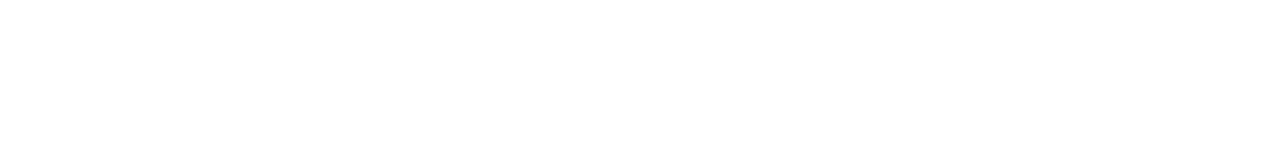
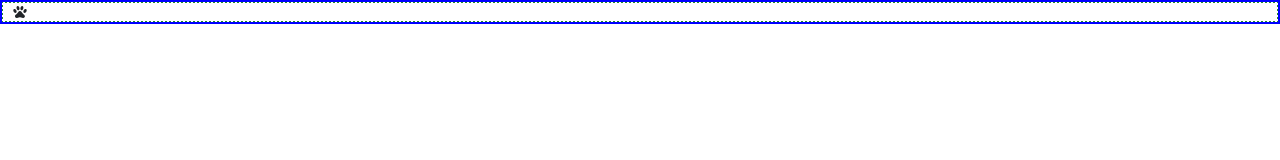
Before and after one commit to ScottWallin/checkpoint1, a plain HTML site: page index.html in a window 1280 px wide. Drawn offline with nearby package versions, Linux system fonts and the light colour scheme.

Commit message:
added colors and adjusted header

```diff
--- a/index.html
+++ b/index.html
@@ -7,6 +7,8 @@
     <link rel="stylesheet" href="https://cdnjs.cloudflare.com/ajax/libs/MaterialDesign-Webfont/7.2.96/css/materialdesignicons.min.css">
   <meta name="viewport" content="width=device-width, initial-scale=1.0">
   <title>Checkpoint</title>
+  </head>
+<!-- SECTION DEBUG -->
   <style>
     body.debug .container,
     body.debug .container-fluid {
@@ -24,9 +26,27 @@
       outline-offset: -3px;
     }
   </style>
-</head>
+
 
 <body class="debug">
 
+  <!-- SECTION NAV BAR -->
+  <header class="container-fluid sticky-top">
+    <div class="row">
+      <div class="col-12 ">
+        <i class="mdi mdi-paw"></i>
+      </div>
+    </div>
+
+  </header>
+
+  <!-- SECTION HERO IMG & FIRST PORTION -->
+  <div>
+    <img src="" alt="">
+  </div>
+
+  <div></div>
+  <div></div>
+
 </body>
 </html>
--- a/style.css
+++ b/style.css
@@ -0,0 +1,4 @@
+:root{
+  background-color: #390040;
+  text: #9AADBF;
+}
```
